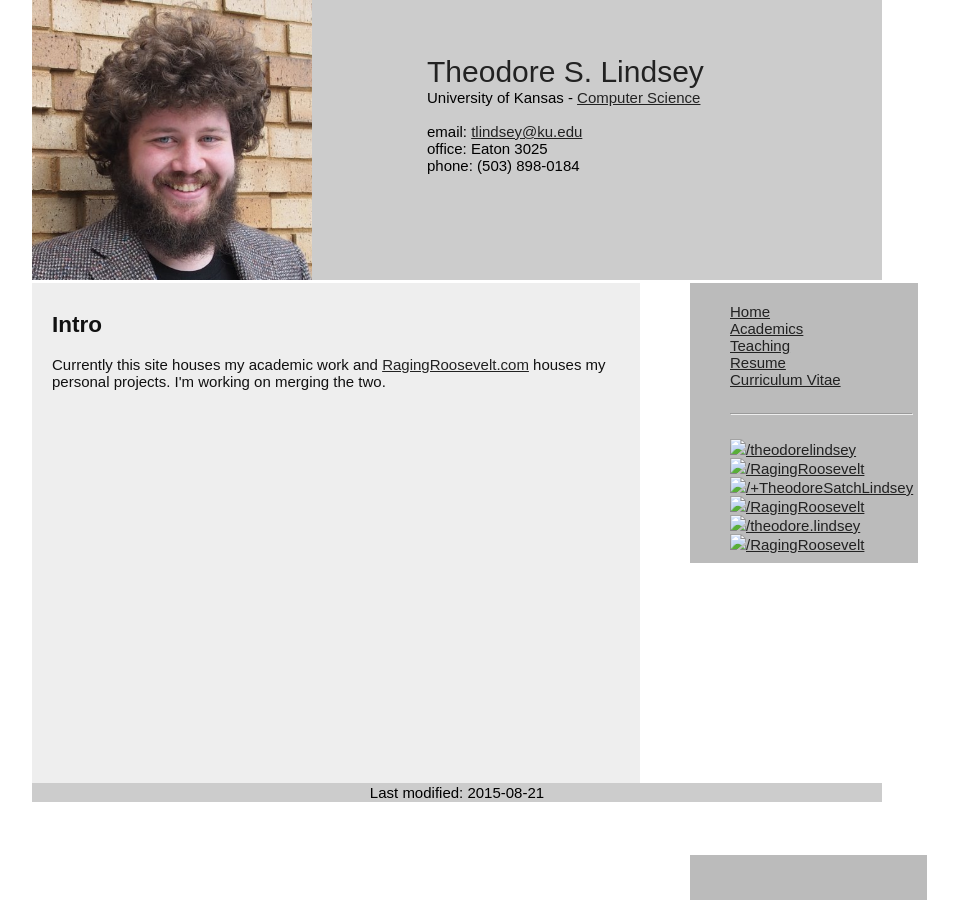
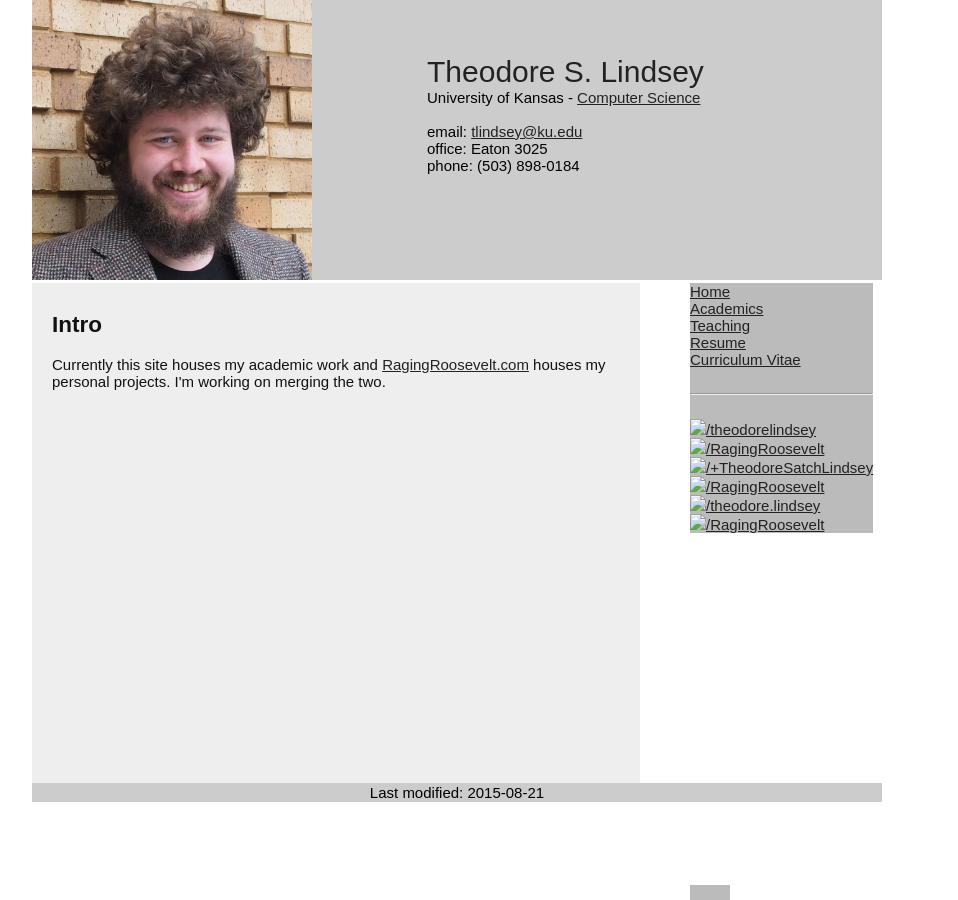
Before and after one commit to RagingRoosevelt/RagingRoosevelt.github.io, a Jekyll site: the page built from index.html, in a window 1280 px wide. Shown: the whole page, without its empty margins (183-1141 px from the left). Built offline with Jekyll 4.4.1, drawn with Linux system fonts in a browser that asks for light colours.

Commit message:
layout css
Signed-off-by: unknown <tlindsey@2029-2.eecs.ku.edu>

```diff
--- a/css/grad.css
+++ b/css/grad.css
@@ -82,26 +82,19 @@ body {
 
 #nav {
     /*width:192px;*/
-        /*width:15%;*/
+    /*width:15%;*/
     position: absolute;
     /*float:right;*/
-    padding:20px 5px 10px 40px;
-    display:block;
+    /*padding:20px 5px 10px 40px;
+    display:block;*/
     background-color:#BBBBBB;
     /*color:#ee3300; */
     /*min-height:100%*//*470px*/;
 }
 
 #recent_posts {
-    width:192px;
-        /*width:15%;*/
     position: absolute;
-    /*float:right;*/
-    padding:20px 5px 10px 40px;
-    display:block;
     background-color:#BBBBBB;
-    /*color:#ee3300; */
-    /*min-height:100%*//*470px*/;
     bottom: 0;
 }
 
```
